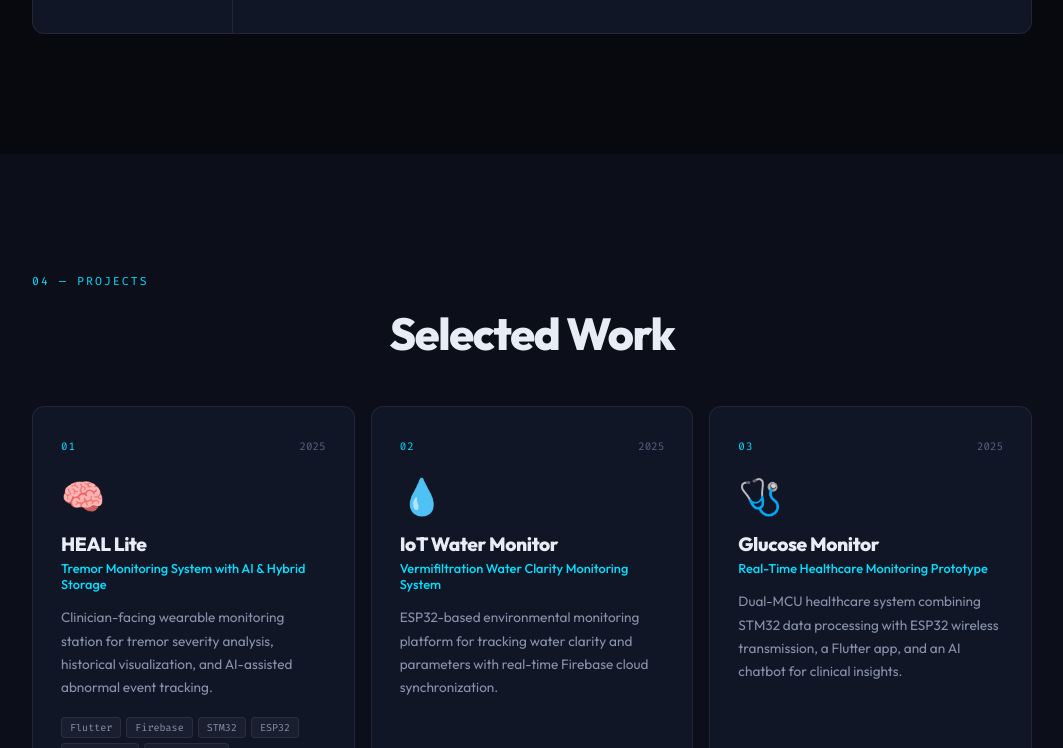
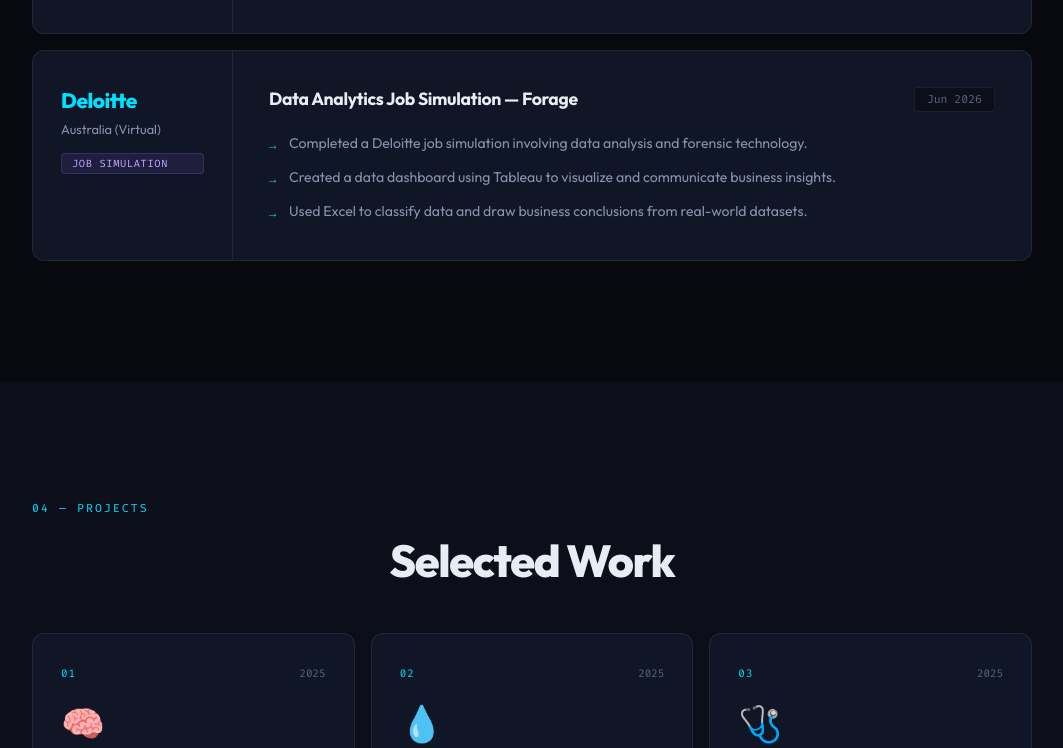
Before and after one commit to irfanmd7/pojects-irfan, a website: page index.html in a window 1280 px wide. Shown: the part 2950-3698 px from the top of the page, without its empty margins (108-1171 px from the left). Drawn offline with Linux system fonts and the light colour scheme; a script that the page names is missing.

Commit message:
Update index.html

```diff
--- a/index.html
+++ b/index.html
@@ -222,6 +222,24 @@
           </ul>
         </div>
       </div>
+      <div class="exp-block" data-animate="fade-up" data-delay="300" style="margin-top: 16px;">
+        <div class="exp-meta">
+          <div class="exp-org">Deloitte</div>
+          <div class="exp-loc">Australia (Virtual)</div>
+          <div class="exp-badge">Job Simulation</div>
+        </div>
+        <div class="exp-detail">
+          <div class="exp-title-row">
+            <h3 class="exp-role">Data Analytics Job Simulation — Forage</h3>
+            <span class="exp-date">Jun 2026</span>
+          </div>
+          <ul class="exp-list">
+            <li>Completed a Deloitte job simulation involving data analysis and forensic technology.</li>
+            <li>Created a data dashboard using Tableau to visualize and communicate business insights.</li>
+            <li>Used Excel to classify data and draw business conclusions from real-world datasets.</li>
+          </ul>
+        </div>
+      </div>
     </div>
   </section>
 
@@ -359,9 +377,9 @@
           <div class="ach-card ach-featured" style="margin-top: 16px;">
             <div class="ach-ribbon">Winner</div>
             <div class="ach-content">
-              <div class="ach-title">Electrathon — VINTRA'25</div>
+              <div class="ach-title">Electrathon — VINTRA'26</div>
               <div class="ach-sub">Developed a smart home automation system with fire alert detection and remote appliance control through a mobile application.</div>
-              <div class="ach-meta">Oct 2025</div>
+              <div class="ach-meta">Oct 2026</div>
             </div>
           </div>
         </div>
@@ -446,6 +464,15 @@
               <div>
                 <div class="cert-name">Network Support and Security</div>
                 <div class="cert-org">Cisco Networking Academy</div>
+              </div>
+              <button class="cert-view-btn">View</button>
+            </div>
+
+            <div class="cert-card" data-cert="deloitte_data_analytics.pdf">
+              <div class="cert-icon">📊</div>
+              <div>
+                <div class="cert-name">Data Analytics Job Simulation</div>
+                <div class="cert-org">Deloitte Australia — via Forage · Jun 2026</div>
               </div>
               <button class="cert-view-btn">View</button>
             </div>
```
